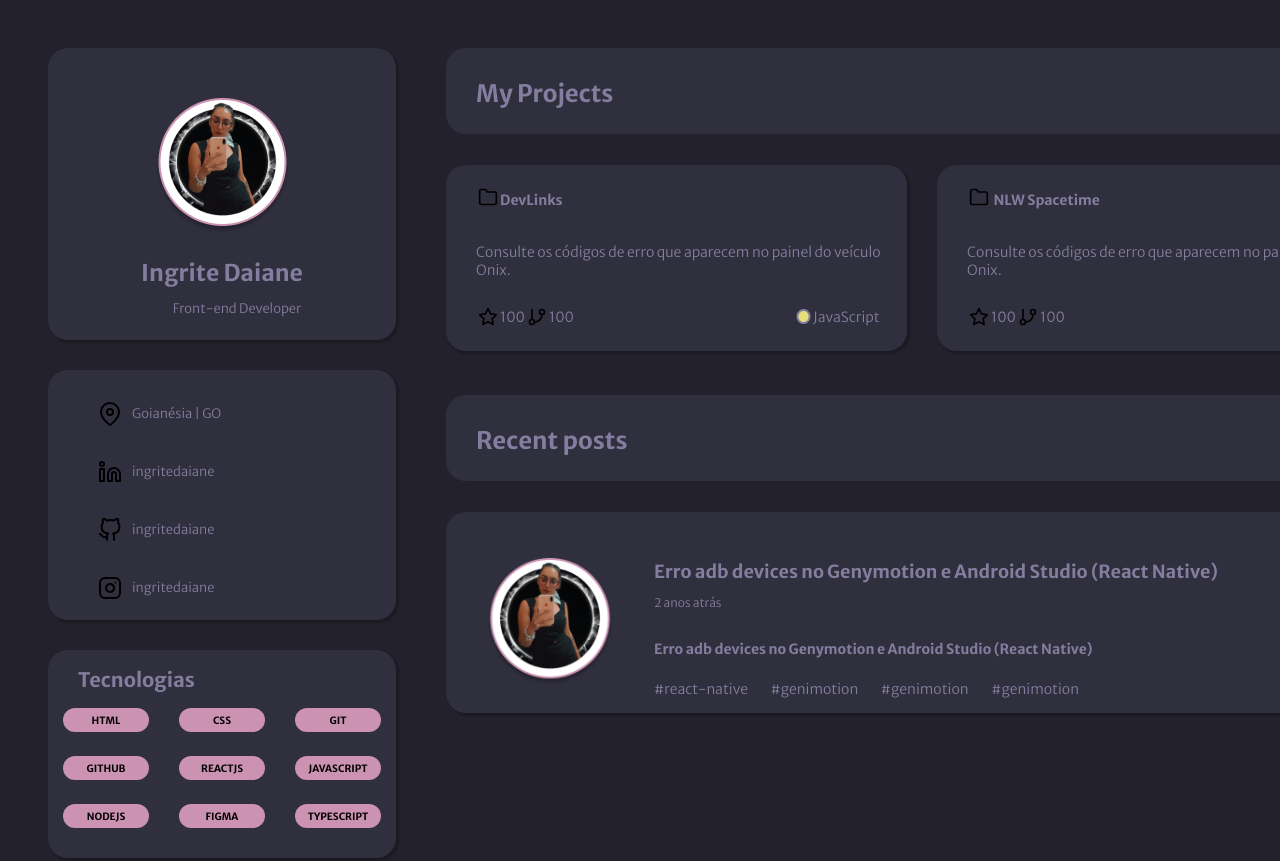
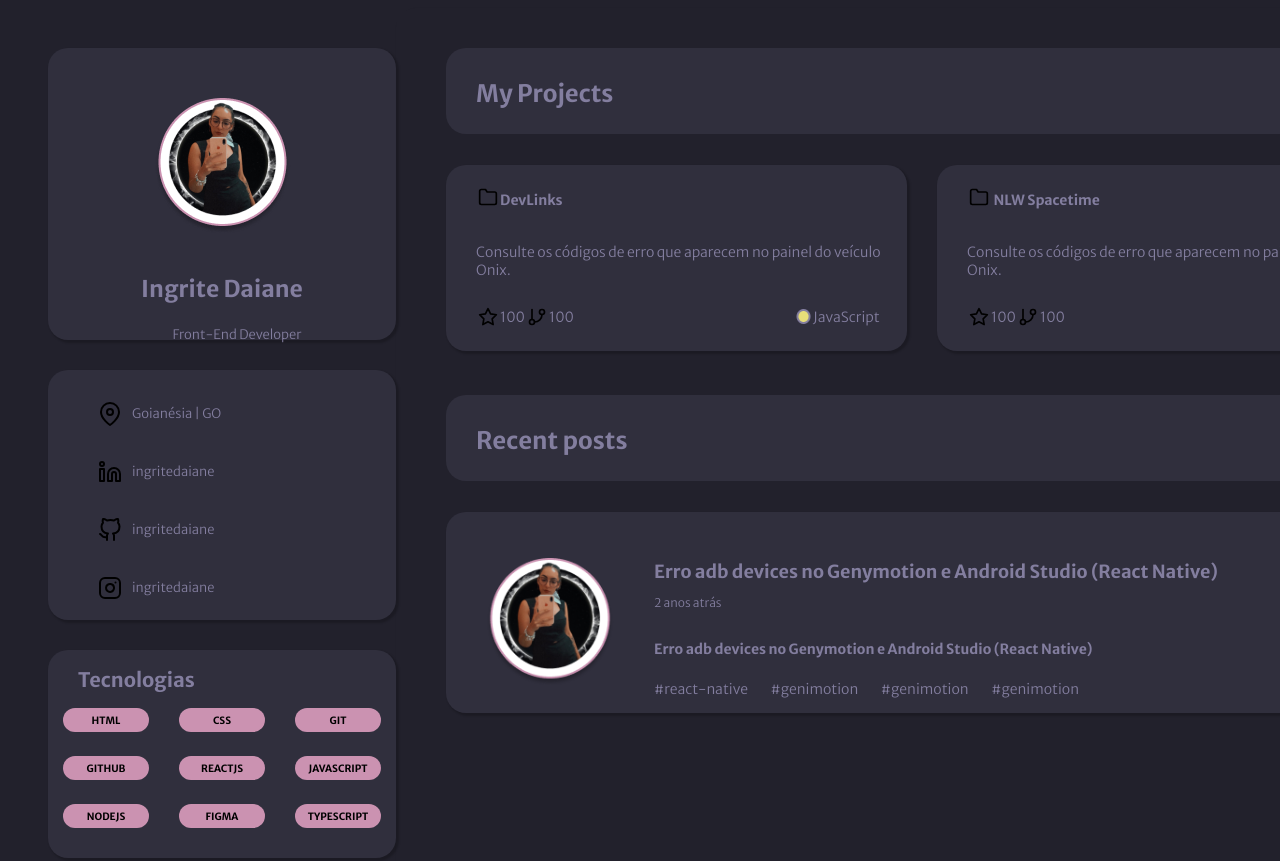
Before and after one commit to ingritedaiane/portifolio_discover, a plain HTML site: page index.html in a window 1280 px wide. Shown: the top 861 px of the page. Drawn offline with Linux system fonts and the light colour scheme.

Commit message:
Update index.html

```diff
--- a/index.html
+++ b/index.html
@@ -18,9 +18,9 @@
     <header>
         <figure>
             <img src="./assets/Ingrite.png" alt="">
-            <h1>Ingrite Daiane</h1>
-            <p>Front-end Developer</p>
         </figure>
+        <h1>Ingrite Daiane</h1>
+        <p>Front-End Developer</p>
     </header>
     <main>
         <section class="myprojects">
```
